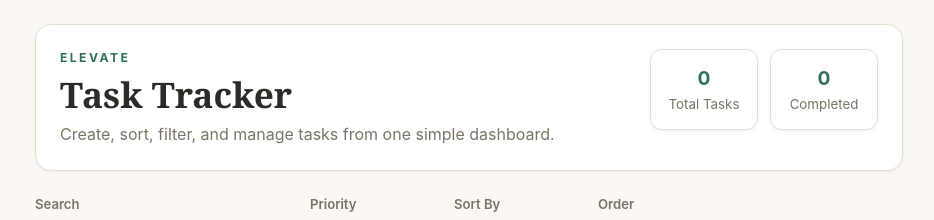
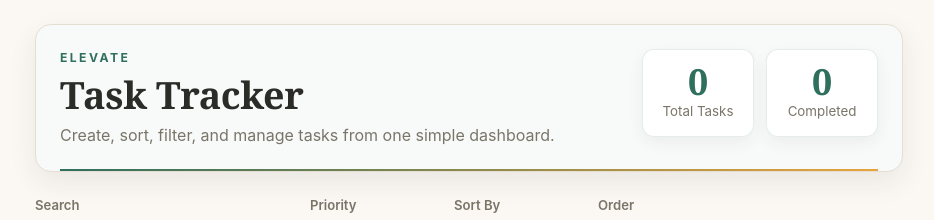
Before and after one commit to TejasvaGupta05/Elevate-Minimalistic-To-Do, a React (Vite) app in the folder client/: page / in a window 1280 px wide. Shown: the top 220 px of the page, without its empty margins (171-1105 px from the left). Built offline with nearby package versions, Linux system fonts and the light colour scheme; no server answers.

Commit message:
Header Change

```diff
--- a/client/src/App.css
+++ b/client/src/App.css
@@ -107,10 +107,22 @@ button:disabled {
   gap: 16px;
   margin-bottom: 24px;
   padding: 24px;
-  background: var(--color-surface);
+  background: #F7FAF9;
   border: 1px solid var(--color-border);
   border-radius: 16px;
-  box-shadow: var(--shadow-card);
+  box-shadow: 0 10px 28px rgba(43, 43, 40, 0.08);
+  position: relative;
+  overflow: hidden;
+}
+
+.hero::after {
+  content: '';
+  position: absolute;
+  left: 24px;
+  right: 24px;
+  bottom: 0;
+  height: 2px;
+  background: linear-gradient(90deg, var(--color-primary) 0%, var(--color-accent) 100%);
 }
 
 .eyebrow {
@@ -133,8 +145,9 @@ button:disabled {
 }
 
 .hero h1 {
-  font-size: clamp(1.7rem, 3vw, 2.2rem);
-  line-height: 1.1;
+  font-size: clamp(1.8rem, 3.2vw, 2.35rem);
+  line-height: 1.05;
+  letter-spacing: -0.01em;
 }
 
 .hero-copy {
@@ -251,19 +264,21 @@ button:disabled {
 }
 
 .stat-card {
-  min-width: 108px;
+  min-width: 112px;
   padding: 14px 16px;
   border-radius: 12px;
-  background: var(--color-surface);
-  border: 1px solid var(--color-border);
+  background: rgba(255, 255, 255, 0.86);
+  border: 1px solid rgba(47, 111, 94, 0.12);
   text-align: center;
-  box-shadow: var(--shadow-card);
+  box-shadow: 0 6px 16px rgba(43, 43, 40, 0.06);
 }
 
 .stat-card span {
   display: block;
-  font-size: 1.2rem;
+  font-size: 2.25rem;
+  font-family: Georgia, 'Iowan Old Style', serif;
   font-weight: 700;
+  line-height: 1;
   color: var(--color-primary);
 }
 
```
Also changed, not shown: 4 other files (tests, documents, lock files or other folders).
